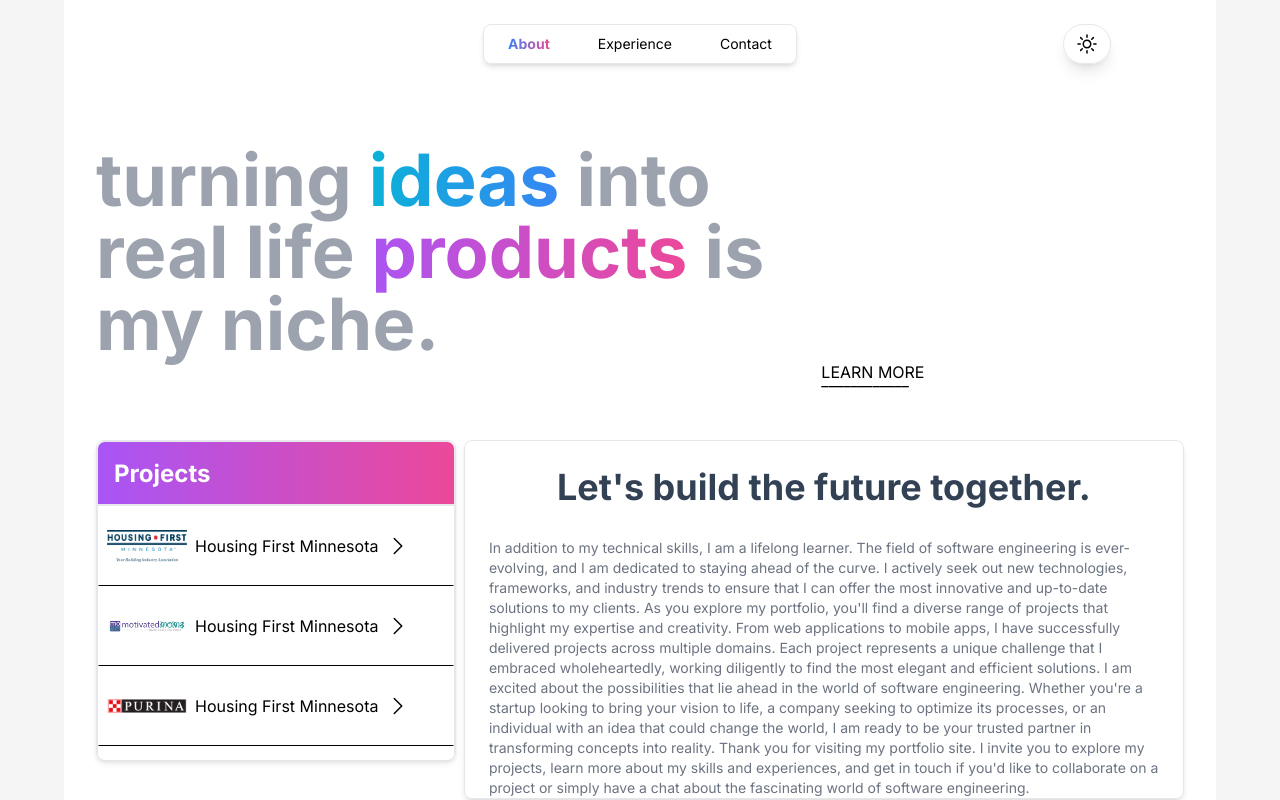
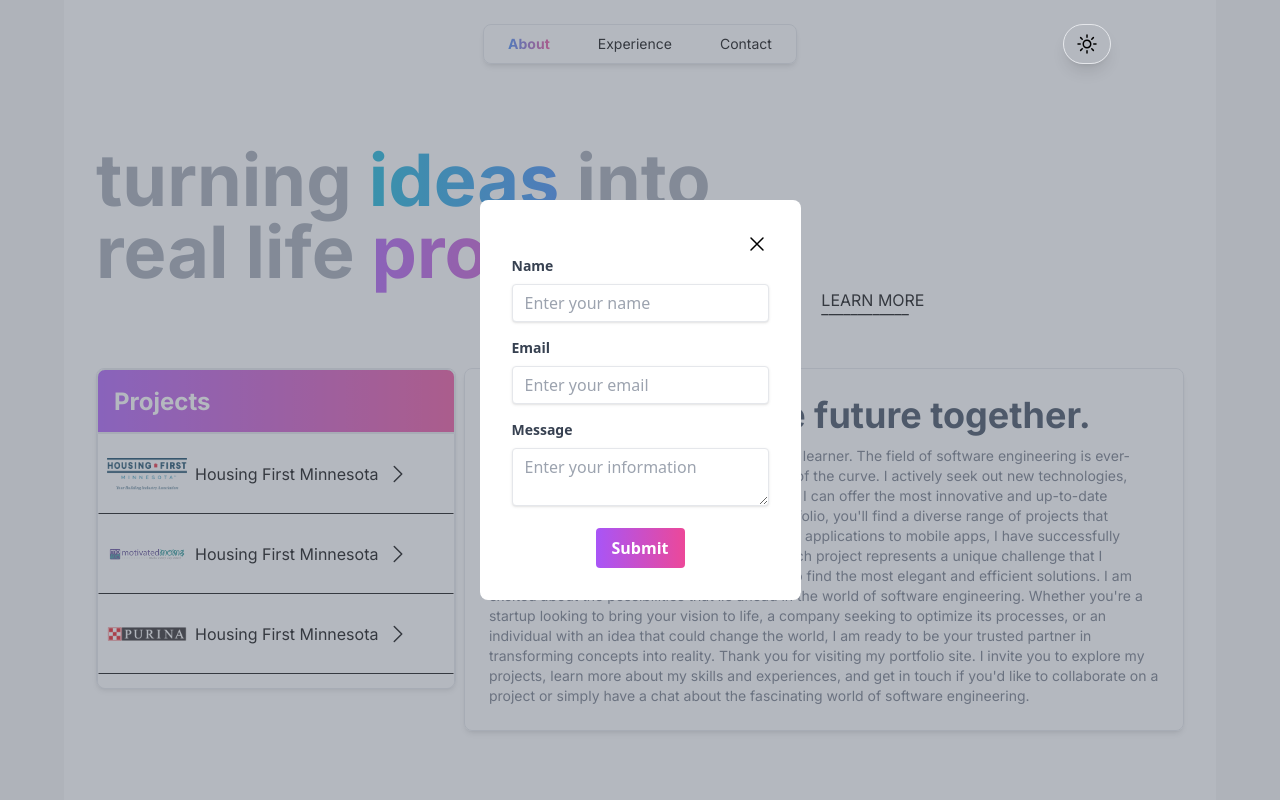
Before and after one commit to dahl1033/leroy-dahl, a Next.js app: page /about in a window 1280 px wide. Shown: the top 800 px of the page. Built offline with nearby package versions, Linux system fonts and the light colour scheme.

Commit message:
Updated Banner

```diff
--- /dev/null
+++ b/components/ContactForm.tsx
@@ -0,0 +1,130 @@
+import { Dialog, Transition } from '@headlessui/react';
+import React, { useState } from 'react';
+
+import emailjs from 'emailjs-com';
+
+const CloseModalIcon = () => <svg xmlns="http://www.w3.org/2000/svg" fill="none" viewBox="0 0 24 24" stroke-width="1.5" stroke="currentColor" class="w-6 h-6">
+    <path stroke-linecap="round" stroke-linejoin="round" d="M6 18L18 6M6 6l12 12" />
+</svg>
+
+
+function ContactForm() {
+    const [isOpen, setIsOpen] = useState(true);
+    const [name, setName] = useState('');
+    const [email, setEmail] = useState('');
+    const [message, setMessage] = useState('');
+
+    const handleSubmit = (e: { preventDefault: () => void; }) => {
+        e.preventDefault();
+
+        // EmailJS configuration
+        const serviceId = 'service_1fgz5yr';
+        const templateId = 'template_4noqyy9';
+        const userId = 'ANHZlHJtuW1x5SOTV';
+
+        // Prepare the template parameters
+        const templateParams = {
+            from_name: name,
+            from_email: email,
+            message: message,
+        };
+
+        // Send the email using EmailJS
+        emailjs.send(serviceId, templateId, templateParams, userId)
+            .then((result: any) => {
+                console.log('Email sent successfully');
+                // Reset the form fields after successful submission
+                setName('');
+                setEmail('');
+                setMessage('');
+            })
+            .catch((error: any) => {
+                console.error('Error sending email:', error);
+            });
+    };
+
+
+
+    return (
+        <>
+            <button
+                onClick={() => setIsOpen(true)}
+                className="self-center text-white w-24 font-bold py-2 px-4 rounded focus:outline-none focus:shadow-outline dark:border-transparent bg-gradient-to-r from-purple-500 to-pink-500"
+            >
+                Contact
+            </button>
+            <Transition.Root show={isOpen} as={React.Fragment}>
+                <Dialog
+                    as="div"
+                    className="fixed inset-0 flex flex-wrap items-center justify-center overflow-y-auto"
+                    onClose={() => setIsOpen(false)}
+                >
+                    <div className="fixed inset-0 bg-gray-500 opacity-50"></div>
+                    <div className="relative bg-white p-8 sm:max-w-sm rounded-lg">
+                        {/* Your dialog content goes here */}
+                        {/* <Dialog.Title as="h3" className="text-lg font-medium leading-6 text-gray-900">
+                        {project.title}
+                    </Dialog.Title> */}
+                        <div className="flex flex-col">
+                            <div className='self-end hover:cursor-pointer' onClick={() => setIsOpen(false)}><CloseModalIcon /></div>
+                            <form className="max-w-md mx-auto" onSubmit={handleSubmit}>
+                                <div className="mb-4">
+                                    <label className="block text-gray-700 text-sm font-bold mb-2" htmlFor="name">
+                                        Name
+                                    </label>
+                                    <input
+                                        type="text"
+                                        id="name"
+                                        value={name}
+                                        onChange={(e) => setName(e.target.value)}
+                                        className="shadow appearance-none border rounded w-full py-2 px-3 text-gray-700 leading-tight focus:outline-none focus:shadow-outline"
+                                        placeholder="Enter your name"
+                                        required
+                                    />
+                                </div>
+                                <div className="mb-4">
+                                    <label className="block text-gray-700 text-sm font-bold mb-2" htmlFor="email">
+                                        Email
+                                    </label>
+                                    <input
+                                        type="email"
+                                        id="email"
+                                        value={email}
+                                        onChange={(e) => setEmail(e.target.value)}
+                                        className="shadow appearance-none border rounded w-full py-2 px-3 text-gray-700 leading-tight focus:outline-none focus:shadow-outline"
+                                        placeholder="Enter your email"
+                                        required
+                                    />
+                                </div>
+                                <div className="mb-4">
+                                    <label className="block text-gray-700 text-sm font-bold mb-2" htmlFor="info">
+                                        Message
+                                    </label>
+                                    <textarea
+                                        id="message"
+                                        value={message}
+                                        onChange={(e) => setMessage(e.target.value)}
+                                        className="shadow appearance-none border rounded w-full py-2 px-3 text-gray-700 leading-tight focus:outline-none focus:shadow-outline"
+                                        placeholder="Enter your information"
+                                        required
+                                    ></textarea>
+                                </div>
+                                <div className="flex justify-center">
+                                    <button
+                                        type="submit"
+                                        className=" text-white font-bold py-2 px-4 rounded focus:outline-none focus:shadow-outline dark:border-transparent bg-gradient-to-r from-purple-500 to-pink-500"
+                                    >
+                                        Submit
+                                    </button>
+                                </div>
+                            </form>
+                        </div>
+                    </div>
+                </Dialog>
+            </Transition.Root>
+        </>
+
+    );
+}
+
+export default ContactForm;
--- a/components/ProjectCard.tsx
+++ b/components/ProjectCard.tsx
@@ -2,6 +2,7 @@ import { use, useEffect, useState } from "react";
 
 import { Card } from "pages/experience/cards";
 import { Dialog } from "@headlessui/react";
+import { useRouter } from "next/router";
 
 const ChevronRight = () => <svg xmlns="http://www.w3.org/2000/svg" fill="none" viewBox="0 0 24 24" stroke-width="1.5" stroke="currentColor" className="w-6 h-6">
   <path stroke-linecap="round" stroke-linejoin="round" d="M8.25 4.5l7.5 7.5-7.5 7.5" />
@@ -10,9 +11,17 @@ const ChevronRight = () => <svg xmlns="http://www.w3.org/2000/svg" fill="none" v
 
 const ProjectCard = ({ key, project }: { key: number; project: Card }) => {
   const [isOpen, setIsOpen] = useState(false);
+
+  const router = useRouter();
+
+  const handleClick = () => {
+    // Add the query parameter 'project' with the value '1' to the current URL
+    console.log(project)
+    router.push({ query: { project: project.id } });
+  };
   return (
     <div className="flex flex-row h-20 justify-between p-2 items-center min-h-[80px] border border-transparent border-b-black">
-      <div onClick={() => setIsOpen(true)} className="flex flex-row gap-2 items-center"
+      <div onClick={() => handleClick()} className="flex flex-row gap-2 items-center"
       >
         <img src={project.image} alt="project image" className="w-20" />
 
@@ -23,19 +32,6 @@ const ProjectCard = ({ key, project }: { key: number; project: Card }) => {
           <ChevronRight />
         </div>
       </div>
-      {isOpen && (
-        <div className="none fixed top-0 w-[100vh] h-full">
-          <div className="fixed inset-0 bg-black/30" />
-          <div className="relative m-auto p-5 w-1/2 max-w-[500px] bg-white mt-1/2">
-            <img src={project.image} alt="project image" className="w-20" />
-            <p>
-              Are you sure you want to deactivate your account? All of your data
-              will be permanently removed. This action cannot be undone.
-              <button onClick={() => setIsOpen(false)}>Cancel</button>
-            </p>
-          </div>
-        </div>
-      )}
     </div>
 
   );
--- /dev/null
+++ b/components/ProjectModal.tsx
@@ -0,0 +1,56 @@
+import { Dialog, Transition } from '@headlessui/react';
+import { useEffect, useState } from 'react';
+
+import React from 'react';
+import { cards } from "../pages/experience/cards";
+import { useRouter } from 'next/router';
+
+const ProjectModal = () => {
+    const [isOpen, setIsOpen] = useState(false);
+    const [project, setProject] = useState(cards[0]);
+    const router = useRouter();
+
+    useEffect(() => {
+        // Check if the URL parameter 'project' is set to '1'
+        const projectParam = router.query.project;
+        const projectParamString = projectParam?.toString();
+        projectParamString && setProject(cards[parseInt(projectParamString)])
+        setIsOpen(!!projectParam);
+    }, [router.query]);
+
+    const removeProjectParam = () => {
+        const { pathname, query } = router;
+        delete query.project;
+        router.push({
+            pathname,
+            query,
+        });
+    };
+
+    return (
+        <Transition.Root show={isOpen} as={React.Fragment}>
+            <Dialog
+                as="div"
+                className="fixed inset-0 flex flex-wrap items-center justify-center overflow-y-auto"
+                onClose={() => removeProjectParam}
+            >
+                <div className="fixed inset-0 bg-gray-500 opacity-50"></div>
+                <div className="relative bg-white p-8 sm:max-w-sm rounded-lg">
+                    {/* Your dialog content goes here */}
+                    {/* <Dialog.Title as="h3" className="text-lg font-medium leading-6 text-gray-900">
+                        {project.title}
+                    </Dialog.Title> */}
+                    <div className="flex flex-col">
+                        <img src={project.image} alt="project image" className="w-48 self-center mb-4" />
+                        <p className="text-sm text-gray-500">
+                            {project.description}
+                        </p>
+                        <button className='w-16 self-end hover:bg-blend-darken text-white border rounded dark:border-transparent bg-gradient-to-r from-purple-500 to-pink-500' onClick={() => removeProjectParam()}>Close</button>
+                    </div>
+                </div>
+            </Dialog>
+        </Transition.Root>
+    );
+}
+
+export default ProjectModal;
--- a/package.json
+++ b/package.json
@@ -16,6 +16,7 @@
     "@types/react": "18.0.25",
     "@types/react-dom": "18.0.8",
     "classnames": "^2.3.2",
+    "emailjs-com": "^3.2.0",
     "eslint": "8.27.0",
     "eslint-config-next": "13.0.2",
     "framer-motion": "^10.12.16",
--- a/pages/_app.tsx
+++ b/pages/_app.tsx
@@ -22,6 +22,25 @@ const LightIcon = () => {
     </svg>
   );
 };
+
+<script
+  dangerouslySetInnerHTML={{
+    __html: `
+      gapi.load('client:auth2', () => {
+        gapi.client.init({
+          apiKey: 'AIzaSyB8MUoFfY2K5Wz2pOrYrxKqwD26rkJOKOs', // Replace with your API key
+          discoveryDocs: [
+            'https://www.googleapis.com/discovery/v1/apis/gmail/v1/rest',
+            'https://sheets.googleapis.com/$discovery/rest?version=v4',
+          ],
+          clientId: '115732261059506455449', // Replace with your OAuth client ID
+          scope: 'https://www.googleapis.com/auth/gmail.send https://www.googleapis.com/auth/forms', // Include the Gmail send scope here
+        });
+      });
+    `,
+  }}
+></script>
+
 
 const MyApp: AppType = ({ Component, pageProps }) => {
   const handleThemeChange = () => {
--- a/pages/about/index.tsx
+++ b/pages/about/index.tsx
@@ -1,8 +1,10 @@
 import { useEffect, useState } from "react";
 
 import BeeComponent from "components/Bee";
+import ContactForm from "components/ContactForm";
 import Link from "next/link";
 import ProjectCard from "components/ProjectCard";
+import ProjectModal from "components/ProjectModal";
 import SpinningImage from "components/SpinningImages";
 import SpinningImages from "components/SpinningImages";
 import { cards } from "../experience/cards";
@@ -31,7 +33,7 @@ const About = () => {
 
   return (
     <div className="flex flex-col h-full p-8">
-      <div className="flex flex-col-reverse md:flex-row ">
+      <div className="flex sm:flex-col-reverse flex-col md:flex-row ">
         <div className="md:flex md:flex-col md:justify-end md:w-2/3 mt-6">
           {/* <h1 className="text-6xl font-bold text-navy md:mb-12 mb-8 dark:text-white">
             Hi, I'm LeRoy.
@@ -40,7 +42,7 @@ const About = () => {
             turning
             <span className="bg-gradient-to-r from-cyan-500 to-blue-500 text-transparent bg-clip-text"> ideas </span>
             into real life
-            <span id="productHover" className="hover:p-1 hover:cursor-pointer bg-gradient-to-r from-purple-500 to-pink-500 text-transparent bg-clip-text"> products</span> is my niche.
+            <span id="productHover" className="hover:p-1 hover:cursor-pointer bg-gradient-to-r from-purple-500 to-pink-500 text-transparent bg-clip-text"> products</span>
           </h1>
         </div>
         {/* <img
@@ -61,8 +63,8 @@ const About = () => {
         href="/experience"
       ><span>VIEW PROJECTS</span>
         <span className="text-black dark:text-white -mt-4">____________</span></Link> */}
-      <div className="flex flex-col sm:flex-row mt-12 w-full gap-2">
-        <div className="w-1/3 shadow-md border rounded-lg dark:border-transparent h-80">
+      <div className="flex flex-col-reverse sm:flex-row mt-12 w-full gap-2">
+        <div className="sm:w-1/3 w-full shadow-md border rounded-lg dark:border-transparent h-80 sm:mt-0 mt-6">
           <div className="w-full border rounded-t-lg dark:border-transparent bg-gradient-to-r from-purple-500 to-pink-500 h-16">
             <h1 className="text-2xl font-bold text-white text-center pt-4 p-4 flex">
               Projects
@@ -70,15 +72,15 @@ const About = () => {
           </div>
           <div className="flex flex-col border rounded-b-lg overflow-scroll bg-white h-64">
             {cards.map((card) => (
-              <ProjectCard project={card} key={0} />
+              <ProjectCard project={card} key={card.id} />
             ))}
           </div>
         </div>
-        <div className="w-2/3 flex flex-col shadow-md border rounded-lg  items-center px-6 dark:bg-navy dark:border-transparent">
-          <h1 className="text-4xl font-bold text-navy md:mb-1 mt-6 dark:text-white sm:leading-tight">
+        <div className="sm:w-2/3 w-full flex flex-col shadow-md border rounded-lg  items-center px-6 dark:bg-navy dark:border-transparent p-6">
+          <h1 className="text-4xl font-bold text-navy dark:text-white sm:leading-tight">
             {`Let's build the future together.`}
           </h1>
-          <h3 className="text-sm text-gray-500 mt-6">{`In addition to my technical skills, I am a lifelong learner. The field of software
+          <h3 className="text-sm text-gray-500 sm:mt-2 mt-4">{`In addition to my technical skills, I am a lifelong learner. The field of software
           engineering is ever-evolving, and I am dedicated to staying ahead of the curve. I actively seek out new technologies, frameworks,
           and industry trends to ensure that I can offer the most innovative and up-to-date solutions to my clients. As you explore my portfolio,
           you'll find a diverse range of projects that highlight my expertise and creativity. From web applications to mobile apps, I have successfully
@@ -90,10 +92,10 @@ const About = () => {
           world of software engineering.`}</h3>
         </div>
       </div>
-      <div className="flex flex-col mt-12">
+      <div className="flex flex-col lg:my-12 mb-12">
         <div className="flex flex-col mt-8">
-          <h1 className="text-4xl font-bold text-navy md:mb-1 mt-6 dark:text-white sm:leading-tight">How to build a product</h1>
-          <h3 className="text-sm text-gray-500">I believe strongly that software should be built the same way we would build a car. Focus on what the user wants and make it as easy as possible for them to use.
+          <h1 className="text-4xl font-bold text-navy md:mb-1 mt-6 dark:text-white sm:leading-tight">How I work</h1>
+          <h3 className="text-sm text-gray-500 mt-6 sm:mt-0">I believe strongly that software should be built the same way we would build a car. Focus on what the user wants and make it as easy as possible for them to use.
             In this case, a user wants to go from point A to point B faster. So we build a car. Or do we? We could build a skateboard, a motorcycle, a car, or a plane.
             The point is, we need to build the right product for the right user. If the budget we have is ginormous, we can build a plane. If the budget is small, we
             can build a skateboard. Ultimately they all get the user from point A to point B, but the user experience is vastly different.</h3>
@@ -110,6 +112,8 @@ const About = () => {
 
         </div>
       </div>
+      <ContactForm />
+      <ProjectModal />
     </div>
   );
 };
--- a/pages/experience/cards.ts
+++ b/pages/experience/cards.ts
@@ -38,7 +38,7 @@ const getBrandStyle = () => {
 
 export const cards: Card[] = [
   {
-    id: 1,
+    id: 0,
     background: "bg-violet-100",
     title: "Housing First Minnesota",
     toolDescription: "React, Rails, PostgreSQL, Stripe",
@@ -57,7 +57,7 @@ export const cards: Card[] = [
     ],
   },
   {
-    id: 2,
+    id: 1,
     background: "bg-white",
     title: "Housing First Minnesota",
     toolDescription: "React, Rails, PostgreSQL, Stripe",
@@ -76,7 +76,7 @@ export const cards: Card[] = [
     ],
   },
   {
-    id: 3,
+    id: 2,
     background: "bg-gray-200",
     title: "Housing First Minnesota",
     toolDescription: "React, Rails, PostgreSQL, Stripe",
@@ -95,7 +95,7 @@ export const cards: Card[] = [
     ],
   },
   {
-    id: 4,
+    id: 3,
     background: "bg-white",
     title: "Housing First Minnesota",
     toolDescription: "React, Rails, PostgreSQL, Stripe",
@@ -114,7 +114,7 @@ export const cards: Card[] = [
     ],
   },
   {
-    id: 5,
+    id: 4,
     background: getBrandStyle(),
     title: "Housing First Minnesota",
     toolDescription: "React, Rails, PostgreSQL, Stripe",
@@ -133,7 +133,7 @@ export const cards: Card[] = [
     ],
   },
   {
-    id: 6,
+    id: 5,
     background: getBrandStyle(),
     title: "Housing First Minnesota",
     toolDescription: "React, Rails, PostgreSQL, Stripe",
@@ -152,7 +152,7 @@ export const cards: Card[] = [
     ],
   },
   {
-    id: 7,
+    id: 6,
     background: getBrandStyle(),
     title: "Housing First Minnesota",
     toolDescription: "React, Rails, PostgreSQL, Stripe",
```
Also changed, not shown: 1 other file (tests, documents, lock files or other folders).
